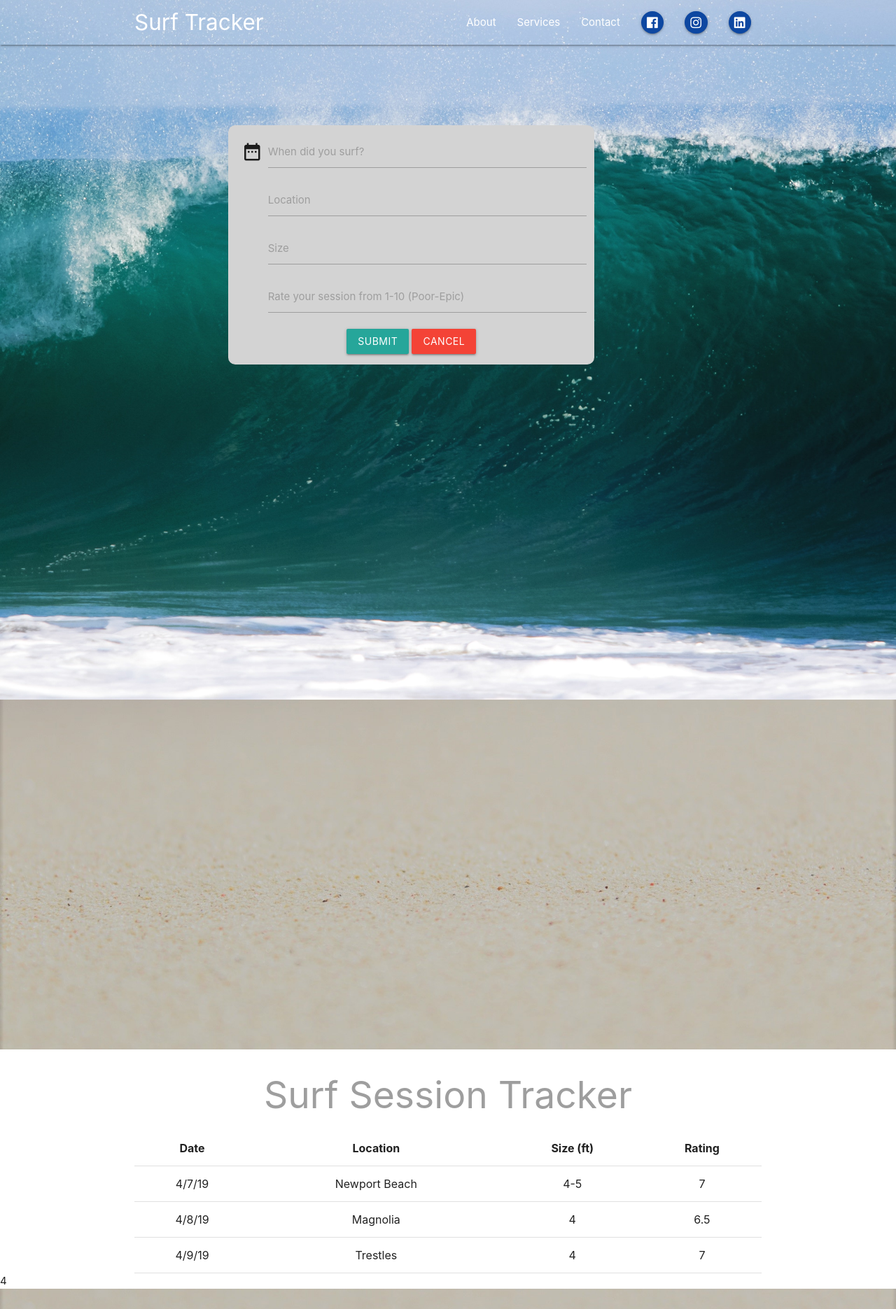
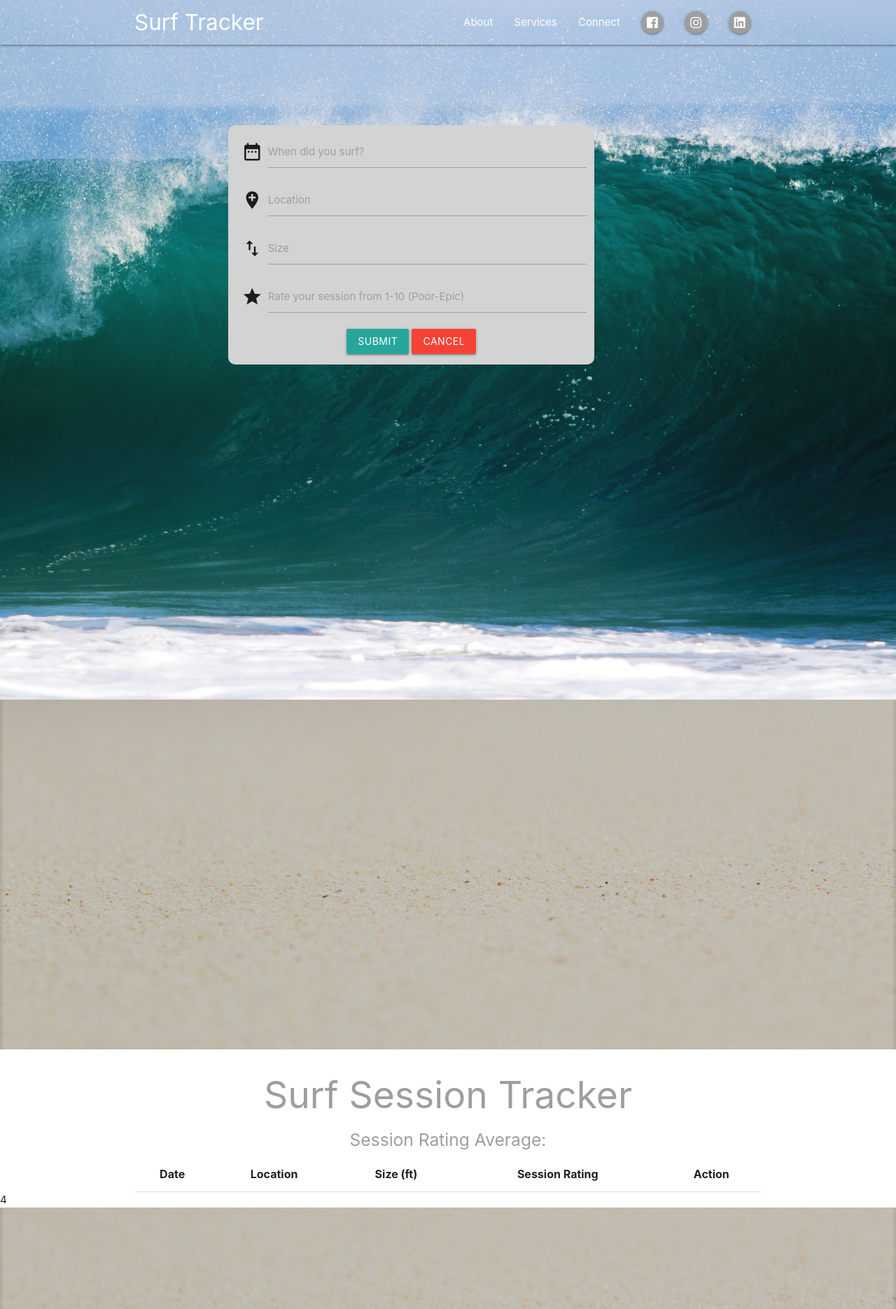
Before and after one commit to chronicSurfer/surf-sessions, a plain HTML site: page index.html in a window 1280 px wide. Shown: the top 1871 px of the page at 70% size. Drawn offline with nearby package versions, Linux system fonts and the light colour scheme.

Commit message:
Created form layout and have partial adding functionality

```diff
--- a/index.html
+++ b/index.html
@@ -22,23 +22,23 @@
                       <i class="material-icons">menu</i>
                   </a>
                   <ul class="right hide-on-med-and-down">
-                      <li><a href="#about">About</a></li>
-                      <li><a href="#services">Services</a></li>
-                      <li><a href="#contact">Contact</a></li>
-                      <li><a href="#" class="tooltipped btn-floating btn-small blue darken-4" data-tooltip="Facebook">
+                      <li><a href="#about" class="">About</a></li>
+                      <li><a href="#services" class="">Services</a></li>
+                      <li><a href="#contact" class="">Connect</a></li>
+                      <li><a href="#" class="tooltipped btn-floating btn-small grey" data-tooltip="Facebook">
                           <i class="fab fa-facebook"></i>
                       </a></li>
-                      <li><a href="#" class="tooltipped btn-floating btn-small blue darken-4" data-tooltip="Instagram">
+                      <li><a href="#" class="tooltipped btn-floating btn-small grey" data-tooltip="Instagram">
                           <i class="fab fa-instagram"></i>
                       </a></li>
-                      <li><a href="#" class="tooltipped btn-floating btn-small blue darken-4" data-tooltip="LinkedIn">
+                      <li><a href="#" class="tooltipped btn-floating btn-small grey" data-tooltip="LinkedIn">
                           <i class="fab fa-linkedin"></i>
                       </a></li>
                   </ul>
                   <ul class="sidenav grey light-2" id="mobile-menu">
                       <li><a href="#about">About</a></li>
                       <li><a href="#services">Services</a></li>
-                      <li><a href="#contact">Contact</a></li>
+                      <li><a href="#contact">Connect</a></li>
                   </ul>
               </div>
             </nav>
@@ -47,31 +47,31 @@
                     <section class="section container scrollspy" id="contact">
                                 <div class="row">
                                     <div class="col s12 l10 box">
-                                        <form action="">
+                                        <form action="" method="POST">
 
                                         <div class="input-field">
                                             <i class="material-icons prefix">date_range</i>
-                                            <input type="text" id="date" class="datepicker">
+                                            <input type="text" id="date" class="datepicker" name="date-surfed">
                                             <label for="date">When did you surf?</label>
                                         </div>
                                         <div class="input-field">
-                                            <i class="material-icons prefix"></i>
-                                            <input type="text" id="location" class="">
+                                            <i class="material-icons prefix">add_location</i>
+                                            <input type="text" id="location" class="" name="location-surfed">
                                             <label for="location">Location</label>
                                         </div>
                                         <div class="input-field">
-                                            <i class="material-icons prefix"></i>
-                                            <input type="text" id="date" class="">
-                                            <label for="date">Size</label>
+                                            <i class="material-icons prefix">swap_vert</i>
+                                            <input type="text" id="size" class="" name="size-surfed">
+                                            <label for="size">Size</label>
                                         </div>
                                         <div class="input-field">
-                                            <i class="material-icons prefix"></i>
-                                            <input type="text" id="rating" class="">
+                                            <i class="material-icons prefix">star</i>
+                                            <input type="text" id="rating" class="" name="rating">
                                             <label for="rating">Rate your session from 1-10 (Poor-Epic)</label>
                                         </div>
                                         <div class="input-field">
-                                            <button class="btn submit">Submit</button>
-                                            <button class="btn cancel red">Cancel</button>
+                                            <button class="btn submit" id="submittion" type="button">Submit</button>
+                                            <button class="btn cancel red" id="cancelation">Cancel</button>
                                         </div>
                                         </form>
                                     </div>
@@ -94,35 +94,20 @@
     <!-- Surf Session Table -->
 <div class="container">
     <h2 class="grey-text center">Surf Session Tracker</h2>
-    <table class="centered">
+    <h5 class="grey-text center">Session Rating Average: </h5>
+    <table class="centered table">
             <thead>
               <tr>
                   <th>Date</th>
                   <th>Location</th>
                   <th>Size (ft)</th>
-                  <th>Rating</th>
+                  <th>Session Rating</th>
+                  <th>Action</th>
               </tr>
             </thead>
 
             <tbody>
-              <tr>
-                <td>4/7/19</td>
-                <td>Newport Beach</td>
-                <td>4-5</td>
-                <td>7</td>
-              </tr>
-              <tr>
-                <td>4/8/19</td>
-                <td>Magnolia</td>
-                <td>4</td>
-                <td>6.5</td>
-              </tr>
-              <tr>
-                <td>4/9/19</td>
-                <td>Trestles</td>
-                <td>4</td>
-                <td>7</td>
-              </tr>
+
             </tbody>
     </table>
 </div>4
--- a/script.js
+++ b/script.js
@@ -1,4 +1,24 @@
-$(document).ready(()=>{
+$(()=>{
     $('.datepicker').datepicker();
     $('.parallax').parallax();
+    $('.tooltipped').tooltip();
+    //add button
+    addButton;
 });
+
+var addButton = $('#submittion').click(()=>{
+    var date = $('input#date').val();
+    var location = $('input#location').val();
+    var size = $('input#size').val();
+    var rating = $('input#rating').val();
+    var deleteButton = $('<button/>', {
+        type: 'button',
+        name: 'deleteButton',
+        class: 'btn cancel red',
+        id: 'deleteButton'
+    });
+    var tr = '<tr><td>'+date+'</td><td>'+location+'</td><td>'+size+'</td><td>'+rating+'</td><td>'+deleteButton+'</td></tr>';
+    $('tbody').append(tr);
+});
+
+var clearButton;
```
